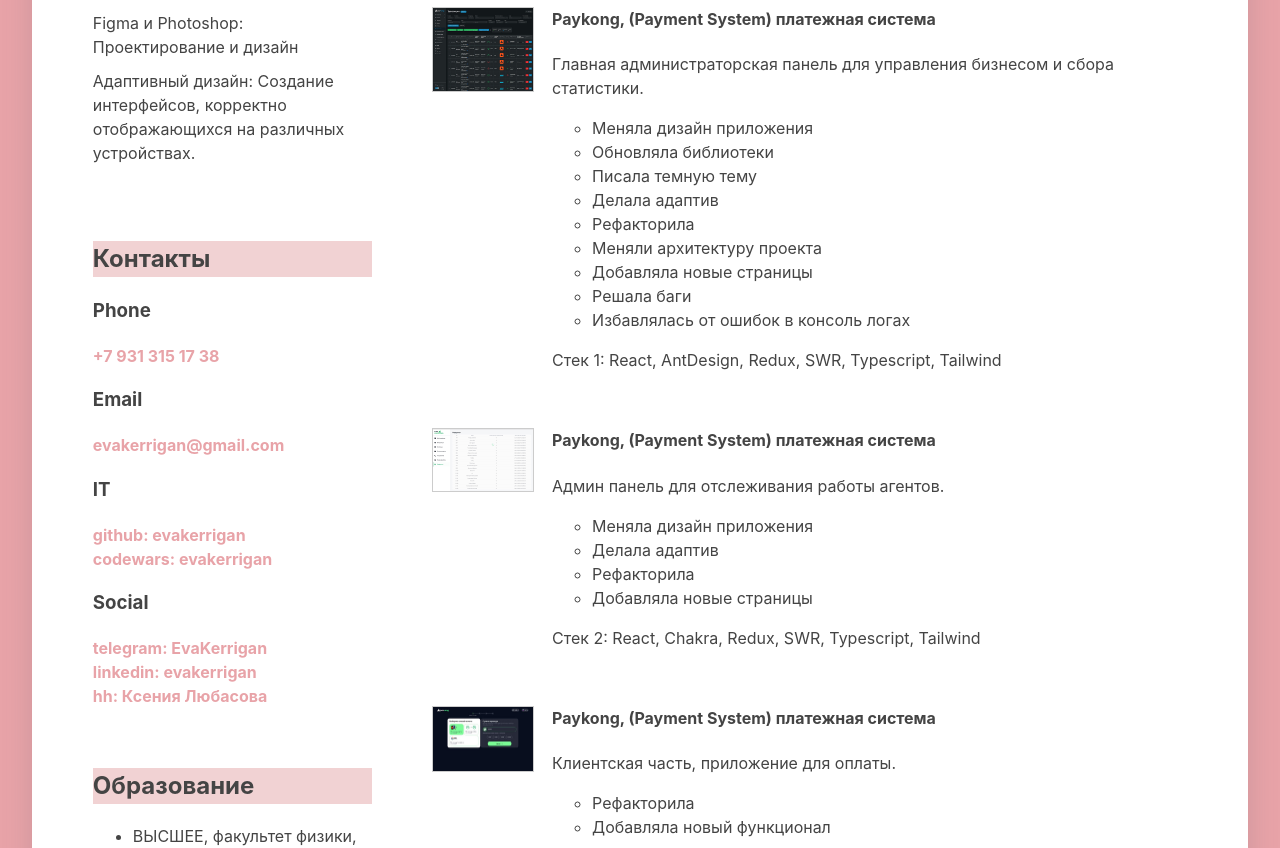
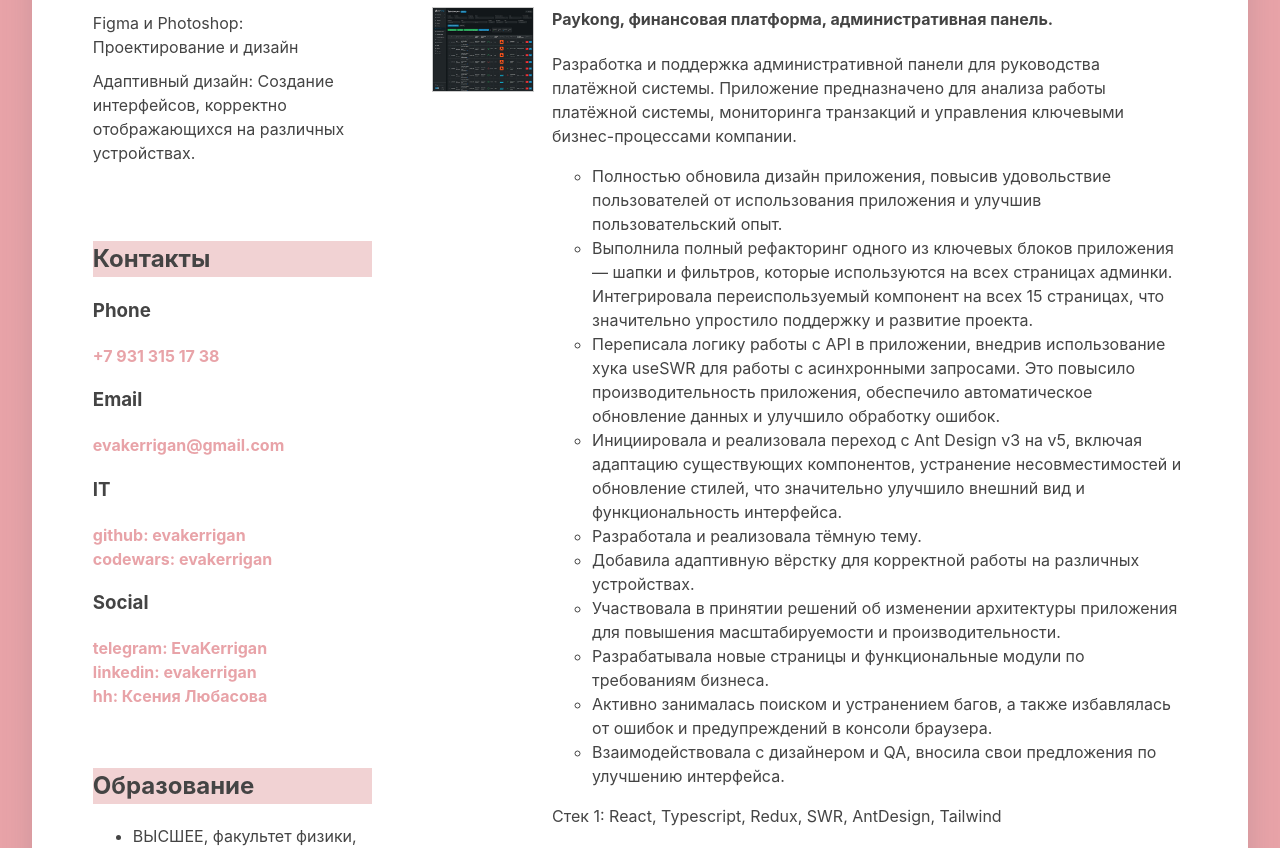
Before and after one commit to evakerrigan/eva-cv, a React (Vite) app: page / in a window 1280 px wide. Shown: the part 1371-2219 px from the top of the page. Built offline with nearby package versions, Linux system fonts and the light colour scheme; a web font is replaced by a local one.

Commit message:
feat: update content description projects

```diff
--- a/src/data/workProjects.ts
+++ b/src/data/workProjects.ts
@@ -14,21 +14,22 @@ export const workProjects: Project[] = [
     id: 1,
     image: "paykong-admin",
     title: "Paykong",
-    titleEtc: ", (Payment System) платежная система",
+    titleEtc: ", финансовая платформа, административная панель.",
     description:
-      "Главная администраторская панель для управления бизнесом и сбора статистики.",
+      "Разработка и поддержка административной панели для руководства платёжной системы. Приложение предназначено для анализа работы платёжной системы, мониторинга транзакций и управления ключевыми бизнес-процессами компании.",
     details: [
-      "Меняла дизайн приложения",
-      "Обновляла библиотеки",
-      "Писала темную тему",
-      "Делала адаптив",
-      "Рефакторила",
-      "Меняли архитектуру проекта",
-      "Добавляла новые страницы",
-      "Решала баги",
-      "Избавлялась от ошибок в консоль логах",
+      "Полностью обновила дизайн приложения, повысив удовольствие пользователей от использования приложения и улучшив пользовательский опыт.",
+      "Выполнила полный рефакторинг одного из ключевых блоков приложения — шапки и фильтров, которые используются на всех страницах админки. Интегрировала переиспользуемый компонент на всех 15 страницах, что значительно упростило поддержку и развитие проекта.",
+      "Переписала логику работы с API в приложении, внедрив использование хука useSWR для работы с асинхронными запросами. Это повысило производительность приложения, обеспечило автоматическое обновление данных и улучшило обработку ошибок.",
+      "Инициировала и реализовала переход с Ant Design v3 на v5, включая адаптацию существующих компонентов, устранение несовместимостей и обновление стилей, что значительно улучшило внешний вид и функциональность интерфейса.",
+      "Разработала и реализовала тёмную тему.",
+      "Добавила адаптивную вёрстку для корректной работы на различных устройствах.",
+      "Участвовала в принятии решений об изменении архитектуры приложения для повышения масштабируемости и производительности.",
+      "Разрабатывала новые страницы и функциональные модули по требованиям бизнеса.",
+      "Активно занималась поиском и устранением багов, а также избавлялась от ошибок и предупреждений в консоли браузера.",
+      "Взаимодействовала с дизайнером и QA, вносила свои предложения по улучшению интерфейса.",
     ],
-    stack: ["Стек 1: React, AntDesign, Redux, SWR, Typescript, Tailwind"],
+    stack: ["Стек 1: React, Typescript, Redux, SWR, AntDesign,  Tailwind"],
   },
   {
     id: 1,
```
